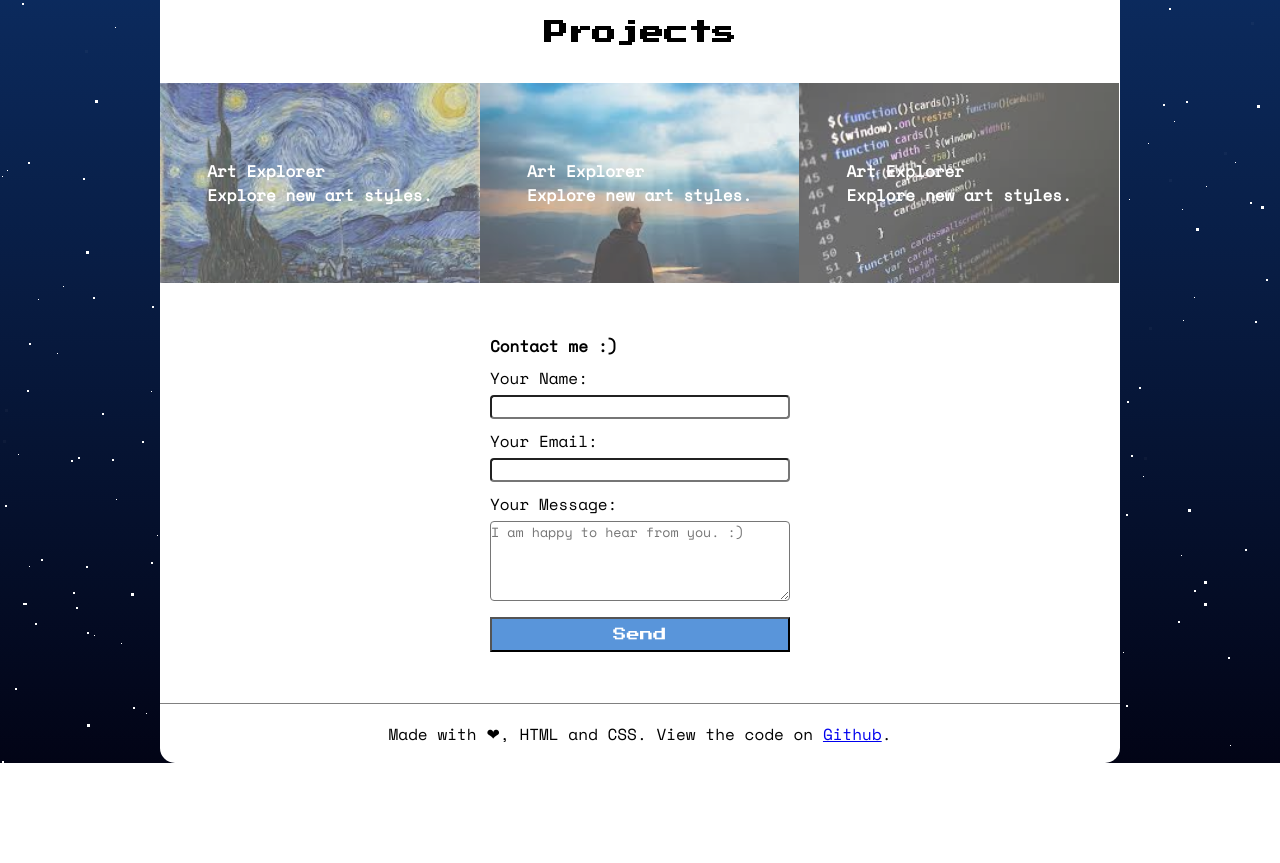
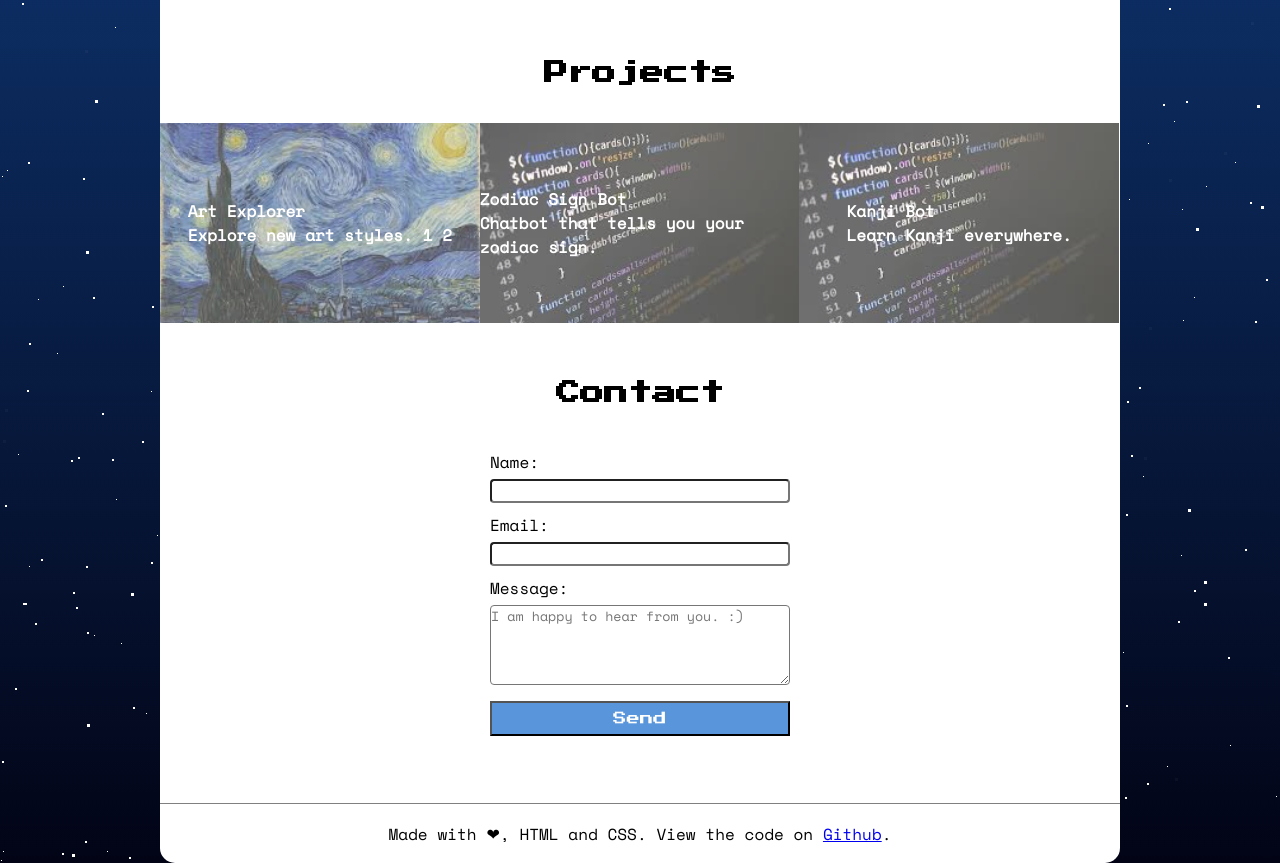
Before and after one commit to Yin-Yin/personal-homepage, a plain HTML site: page index.html in a window 1280 px wide. Shown: the part 763-1626 px from the top of the page. Before the commit the page ends 1526 px from the top, so only its background shows below. Drawn offline with nearby package versions, Linux system fonts and the light colour scheme.

Commit message:
improve form and layout

```diff
--- a/index.html
+++ b/index.html
@@ -33,35 +33,37 @@
         <a class="div-link" href="https://artexplorer.netlify.com/" title="Click to visit Art Explorer">Art Explorer</a>
         <div class="card-caption">
             <h4><b>Art Explorer</b></h4>
-            <p>Explore new art styles.</p>
+            <p>Explore new art styles.  1  2</p>
         </div>
     </div>
     <div class='section card card2'>
-        <a class="div-link" href="https://artexplorer.netlify.com/" title="Click to visit Art Explorer">Art Explorer</a>
+        <a class="div-link" href="https://github.com/Yin-Yin/zodiac-sign-bot" title="view code on github">Art Explorer</a>
         <div class="card-caption">
-            <h4><b>Art Explorer</b></h4>
-            <p>Explore new art styles.</p>
+            <h4><b>Zodiac Sign Bot</b></h4>
+            <p>Chatbot that tells you your zodiac sign.</p>
         </div>
     </div>
     <div class='section card card3'>
-        <a class="div-link" href="https://artexplorer.netlify.com/" title="Click to visit Art Explorer">Art Explorer</a>
+        <a class="div-link" href="https://github.com/Yin-Yin/kanji-bot" title="still in development">Art Explorer</a>
         <div class="card-caption">
-            <h4><b>Art Explorer</b></h4>
-            <p>Explore new art styles.</p>
+            <h4><b>Kanji Bot</b></h4>
+            <p>Learn Kanji everywhere.</p>
         </div>
     </div>
+    <div class='section section-heading'>
+        <a name="contact"></a>
+        <h2>Contact</h2>
+    </div>
     <div class='section contact'>
-        <a name="contact"></a>
         <form class="contact-form" name="contact" method="POST" netlify>
-            <p class="contact-caption">Contact me :)</p>
             <p>
-                <label>Your Name: <input type="text" name="name" class="form-input"/></label>
+                <label title="Your Name">Name: <input type="text" name="name" class="form-input"/></label>
             </p>
             <p>
-                <label>Your Email: <input type="email" name="email" class="form-input"/></label>
+                <label title="Leave me your Email, so that I can contact you. :)">Email: <input type="email" name="email" class="form-input"/></label>
             </p>
             <p>
-                <label>Your Message: <textarea name="message" class="form-input"
+                <label title="Your Message goes here.">Message: <textarea name="message" class="form-input"
                                                placeholder="I am happy to hear from you. :)"></textarea></label>
             </p>
             <p>
```
Also changed, not shown: style.css.
